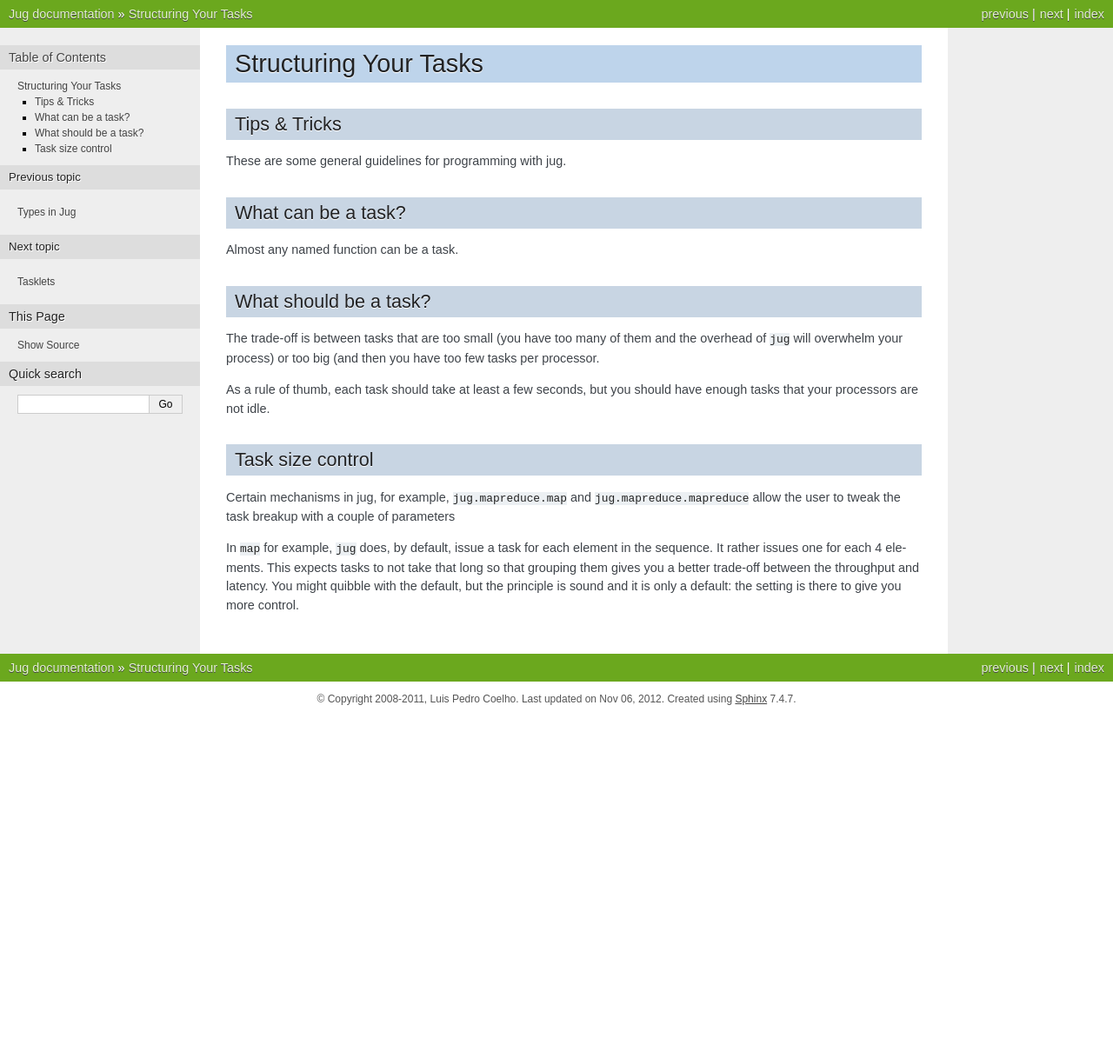
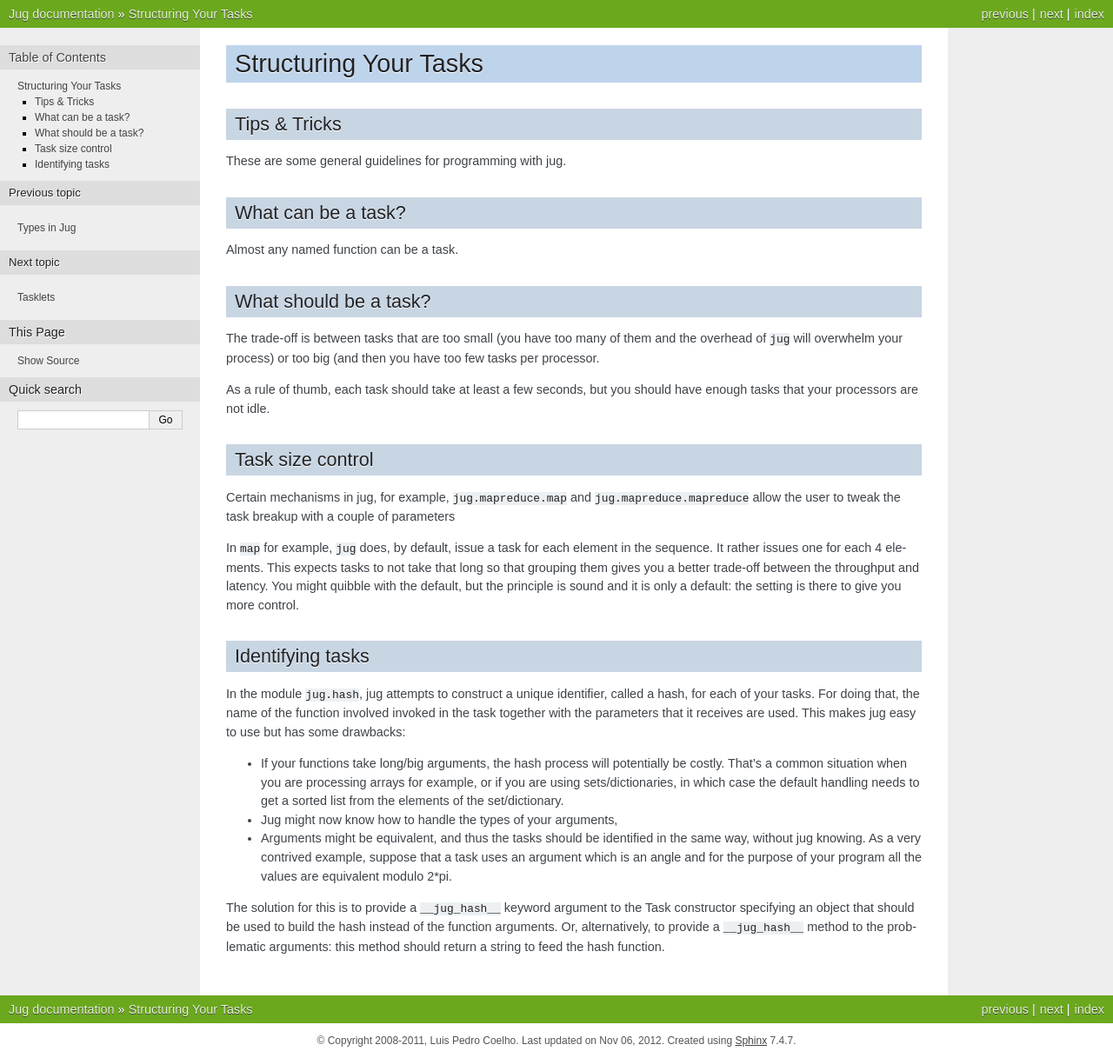
Before and after one commit to luispedro/jug, a Sphinx documentation site: the page built from docs/source/tasks.rst, in a window 1280 px wide. Shown: the whole page at 87% size. Built offline with Sphinx 7.4.7, drawn with Linux system fonts in a browser that asks for light colours; formulas are drawn with MathJax 3; the version number could not be read and is left out; before the commit the page ends 900 px from its top, so only the background shows below that.

Commit message:
DOC Document how to use your own hash function

```diff
--- a/docs/source/tasks.rst
+++ b/docs/source/tasks.rst
@@ -34,3 +34,28 @@ to not take that long so that grouping them gives you a better trade-off
 between the throughput and latency. You might quibble with the default, but the
 principle is sound and it is only a default: the setting is there to give you
 more control.
+
+Identifying tasks
+-----------------
+
+In the module ``jug.hash``, jug attempts to construct a unique identifier, called
+a hash, for each of your tasks. For doing that, the name of the function involved
+invoked in the task together with  the parameters that it receives are used. This
+makes jug easy to use but has some drawbacks:
+
+- If your functions take long/big arguments, the hash process will potentially be
+  costly. That's a common situation when you are processing arrays for example, or
+  if you are using sets/dictionaries, in which case the default handling needs
+  to get a sorted list from the elements of the set/dictionary.
+
+- Jug might now know how to handle the types of your arguments,
+
+- Arguments might be equivalent, and thus the tasks should be identified in the
+  same way, without jug knowing. As a very contrived example, suppose that a task uses
+  an argument which is an angle and for the purpose of your program all the values
+  are equivalent modulo 2*pi.
+
+The solution for this is to provide a ``__jug_hash__`` keyword argument to the Task
+constructor specifying an object that should be used to build the hash instead of
+the function arguments. Or, alternatively, to provide a ``__jug_hash__`` method to
+the problematic arguments: this method should return a string to feed the hash function.
```
